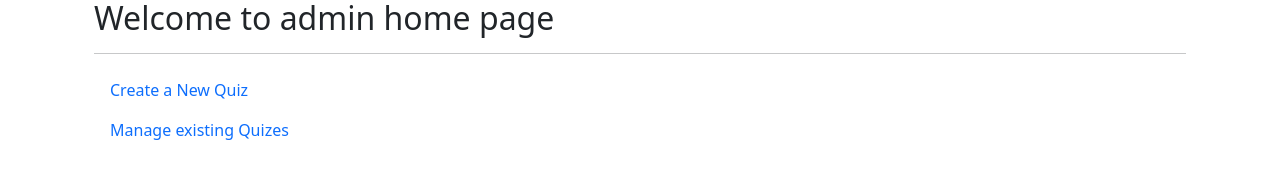
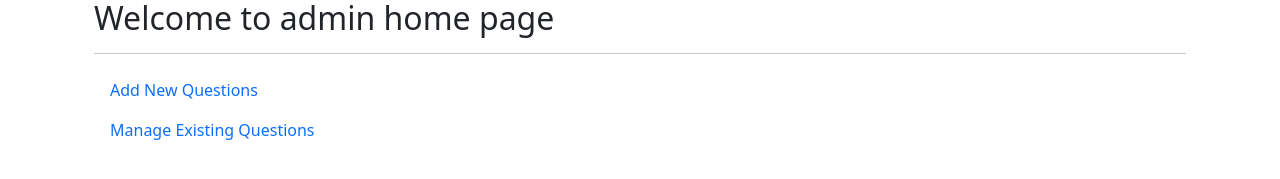
Before and after one commit to aliciademorauk/OnlineQuizApp, a React (Vite) app in the folder Client/online-quiz-app/: page /admin in a window 1280 px wide. Shown: the part 153-332 px from the top of the page. Built offline with nearby package versions, Linux system fonts and the light colour scheme.

Commit message:
Fix text

```diff
--- a/Client/online-quiz-app/src/components/Admin.jsx
+++ b/Client/online-quiz-app/src/components/Admin.jsx
@@ -8,10 +8,10 @@ const Admin = () => {
 			<hr />
 			<nav className='nav flex-column'>
 				<Link to={'/create-quiz'} className='nav-link'>
-					Create a New Quiz
+					Add New Questions
 				</Link>
 				<Link to={'/all-quizzes'} className='nav-link'>
-					Manage existing Quizes
+					Manage Existing Questions
 				</Link>
 			</nav>
 		</section>
```
